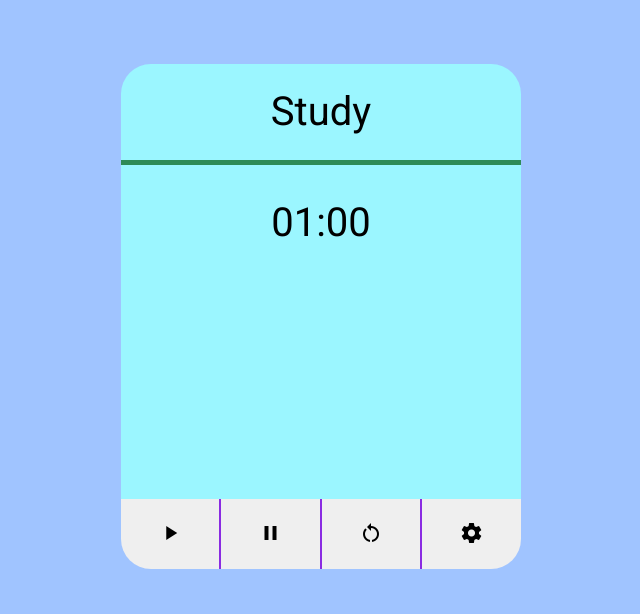
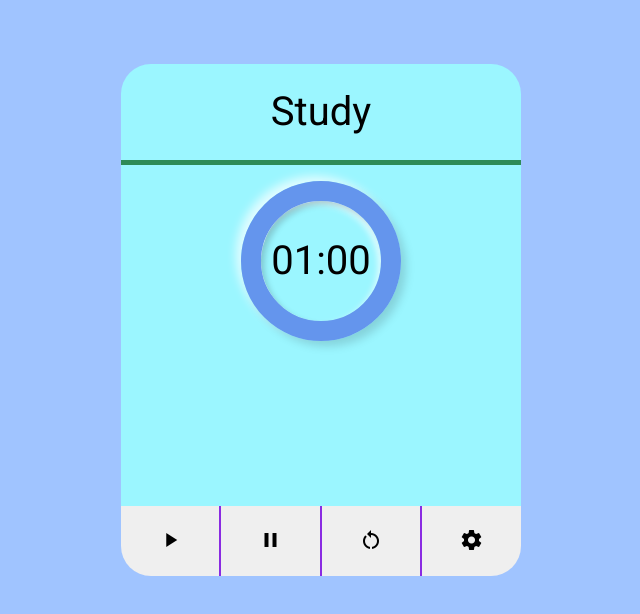
Before and after one commit to DamperDoor56/angular-pomodoro-app, an Angular app: page / in a window 1280 px wide. Shown: the top 614 px of the page, without its empty margins (319-959 px from the left). Built offline with nearby package versions, Linux system fonts and the light colour scheme.

Commit message:
updating style

```diff
--- a/src/app/app.component.html
+++ b/src/app/app.component.html
@@ -3,9 +3,35 @@
     <h1 [hidden]="isStudy">Study</h1>
     <h1 [hidden]="isBreak">Break</h1>
     <div class="counter">
-        <div class="number" [hidden]="isStudy">{{workDuration | number:'2.0'}}:{{seconds | number:'2.0'}}</div>
-        <div class="number" [hidden]="isBreak" >{{breakDuration | number:'2.0'}}:{{breakseconds | number:'2.0'}}</div>
+        <div class="number" [hidden]="isStudy">
+          <div class="outer">
+            <div class="inner">
+              <div id="number">
+                {{workDuration | number:'2.0'}}:{{seconds | number:'2.0'}}
+              </div>
+            </div>
+          </div>
+        </div>
+        <div class="number" [hidden]="isBreak">
+          <div class="outer">
+            <div class="inner">
+              <div id="number">
+                {{breakDuration | number:'2.0'}}:{{breakseconds | number:'2.0'}}
+              </div>
+            </div>
+          </div>
+        </div>
     </div>
+
+    <svg xmlns="http://www.w3.org/2000/svg" version="1.1" width="160px" height="160px">
+      <defs>
+         <linearGradient id="GradientColor">
+            <stop offset="0%" stop-color="#e91e63" />
+            <stop offset="100%" stop-color="#673ab7" />
+         </linearGradient>
+      </defs>
+      <circle cx="80" cy="80" r="70" stroke-linecap="round" />
+</svg>
 
     <div class="buttons">
       <button (click)="start()" [disabled]="disabled"><mat-icon aria-hidden="false" fontIcon="play_arrow"></mat-icon></button>
@@ -19,7 +45,7 @@
 
 
   <div class="settings-card" [hidden]="isDisplay">
-    <h1>Settings</h1>  <button (click)="toggleDisplay()"><mat-icon aria-hidden="false" aria-label="Example close icon" fontIcon="close"></mat-icon></button>
+    <h1>Settings</h1> <button (click)="toggleDisplay()"><mat-icon aria-hidden="false" aria-label="Example close icon" fontIcon="close"></mat-icon></button>
     <div class="counter">
       <h1>Work Duration</h1>
       <button (click)="increase_focusTime()">+</button>
--- a/src/app/app.component.scss
+++ b/src/app/app.component.scss
@@ -46,14 +46,35 @@
       width: 100%;
 
       .number{
-        padding: 2rem 5rem 2rem 5rem;
-        border-radius: 50%;
+        .outer{
+          height: 120px;
+          width: 120px;
+          padding:20px;
+          border-radius: 50%;
+          box-shadow: 6px 6px 10px -1px rgba(0,0,0,0.15),
+          -6px -6px 10px -1px rgba(255,255,0255,0.7);
+        }
+        .inner{
+          height: 80px;
+          width: 80px;
+          display: flex;
+          justify-content: center;
+          align-items: center;
+          padding:20px;
+          border-radius: 50%;
+          box-shadow: inset 4px 4px 6px -1px rgba(0,0,0,0.2),
+          inset -4px 4px 6px -1px rgba(255,255,255,0.7),
+          -0.5px -0.5px 0px rgba(255, 255, 255, 1),
+          0.5px 0.5px 0px rgba(255, 255, 255, 0.15),
+          0px 12px 10px -10px rgba(0,0,0,0.05);
+        }
+
       }
     }
     .buttons{
       display: flex;
       position: relative;
-      top: 234px;
+      top: 0;
       justify-content: space-around;
 
       button{
@@ -90,3 +111,24 @@
 .done{
   display: none;
 }
+circle {
+  font-size: 60px;
+  fill: none;
+  stroke: cornflowerblue;
+  stroke-width: 20px;
+  stroke-dasharray: 472;
+  stroke-dashoffset: 472;
+  animation: anim 2s linear forwards;
+}
+svg{
+  position: relative;
+  bottom: 160px;
+  left: 0;
+}
+
+@keyframes anim {
+  100%{
+    stroke-dashoffset: 950;
+  }
+
+}
--- a/src/app/app.component.ts
+++ b/src/app/app.component.ts
@@ -22,6 +22,10 @@
   disabled: boolean = false
   animate: boolean = false
   @ViewChild("idAudio") idAudio: ElementRef;
+
+  //visual timer
+  public numbersito = document.getElementById("number");
+  public counter = this.workDuration;
 
   //Increasing time in settings
   increase_focusTime(){
```
